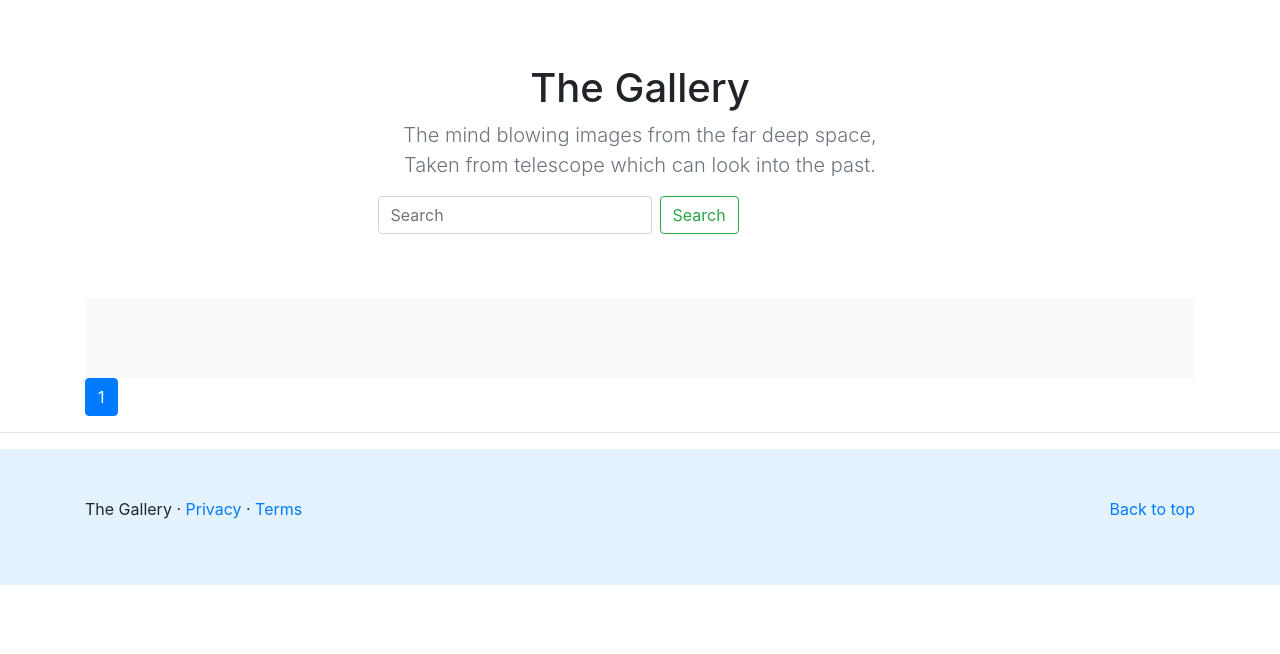
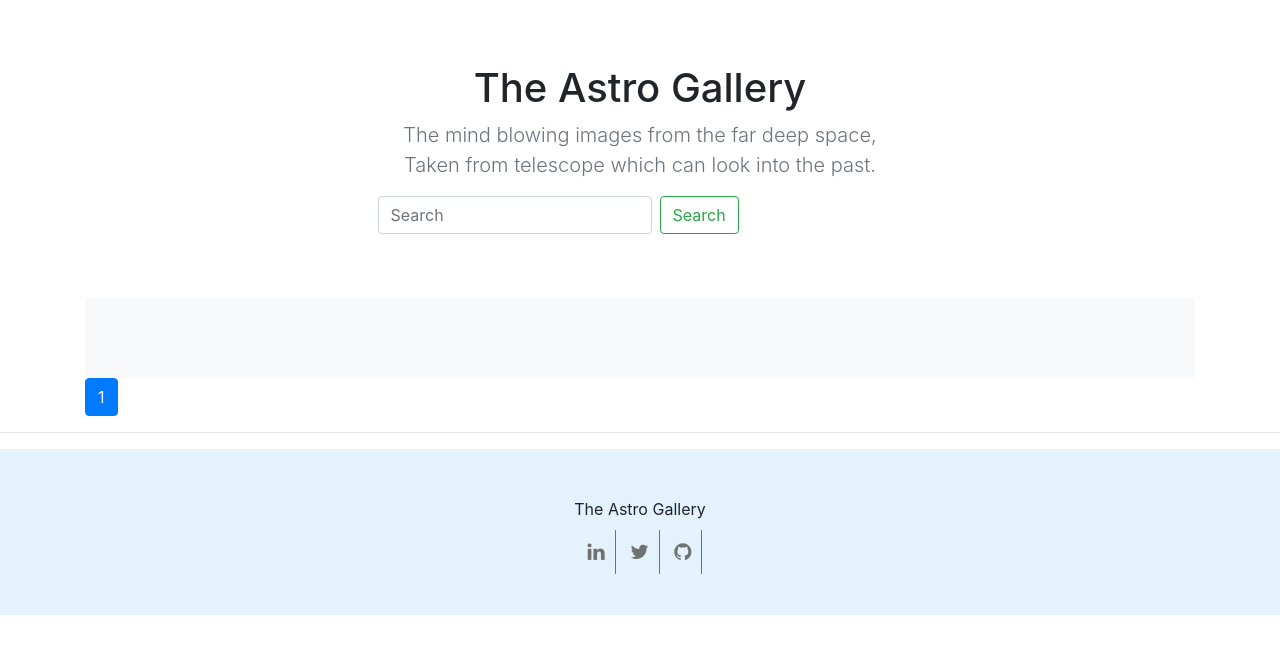
Before and after one commit to samirpatil2000/HackerEarth, a Django app: page / in a window 1280 px wide. Shown: the part 56-710 px from the top of the page. Run offline with Django 4.2, Linux system fonts and the light colour scheme; data that the repository does not hold is empty; some libraries are stand-ins or nearby versions.

Commit message:
[ADD] UI changes

```diff
--- a/templates/base.html
+++ b/templates/base.html
@@ -18,6 +18,24 @@
     <script src="https://cdn.jsdelivr.net/npm/popper.js@1.16.0/dist/umd/popper.min.js"></script>
     <script src="https://stackpath.bootstrapcdn.com/bootstrap/4.5.2/js/bootstrap.min.js"></script>
     <style>
+    footer {
+      background: #061D25;
+      padding: 10px 0;
+      text-align: center;
+    }
+    footer a {
+      color: #70726F;
+      font-size: 20px;
+      padding: 10px;
+      border-right: 1px solid #70726F;
+      transition: all .5s ease;
+    }
+    footer a:first-child {
+      border-left: 1px solid #70726F;
+    }
+    footer a:hover {
+      color: white;
+    }
         {% block style %} {% endblock style %}
     </style>
 </head>
--- a/templates/footer.html
+++ b/templates/footer.html
@@ -1,7 +1,12 @@
 <hr class="featurette-divider">
   <footer class="footer-light " style="background-color: #e3f2fd; padding-top: 3rem; padding-bottom: 3rem">
       <div class="container" >
-            <p class="float-right" ><a href="#">Back to top</a></p>
-            <p>The Gallery · <a href="#">Privacy</a> · <a href="#">Terms</a></p>
+            <p>The Astro Gallery </p>
+          <link href="https://maxcdn.bootstrapcdn.com/font-awesome/4.4.0/css/font-awesome.min.css" rel="stylesheet"/>
+          <a href="https://www.linkedin.com/in/samir-patil-40830218b/"><i class="fa fa-linkedin"></i></a>
+          <a href="https://twitter.com/sampatil1010"><i class="fa fa-twitter"></i></a>
+          <a href="https://github.com/samirpatil2000"><i class="fa fa-github"></i></a>
       </div>
+
+
   </footer>
--- a/templates/gallery/image_list.html
+++ b/templates/gallery/image_list.html
@@ -9,7 +9,7 @@
     <section class="py-5 text-center container" style="margin-top: -2rem; margin-bottom: -2rem;">
         <div class="row py-lg-5">
           <div class="col-lg-6 col-md-8 mx-auto">
-            <h1 class="fw-light">The Gallery</h1>
+            <h1 class="fw-light">The Astro Gallery</h1>
             <p class="lead text-muted">The mind blowing images from the far deep space, Taken from telescope which can look into the past.</p>
 
                 <form class="form-inline center" method="GET">
```
Also changed, not shown: other parts of templates/gallery/image_list.html (+1 -73 lines).
